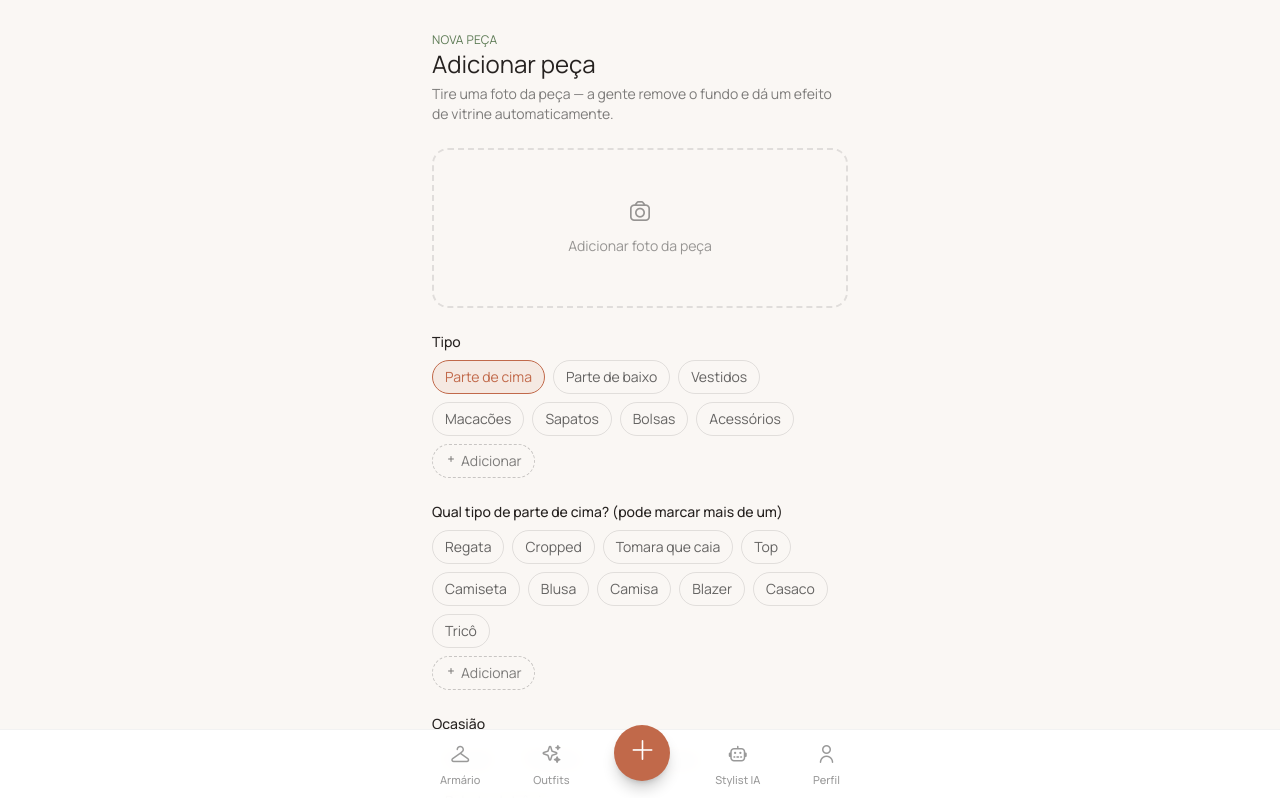
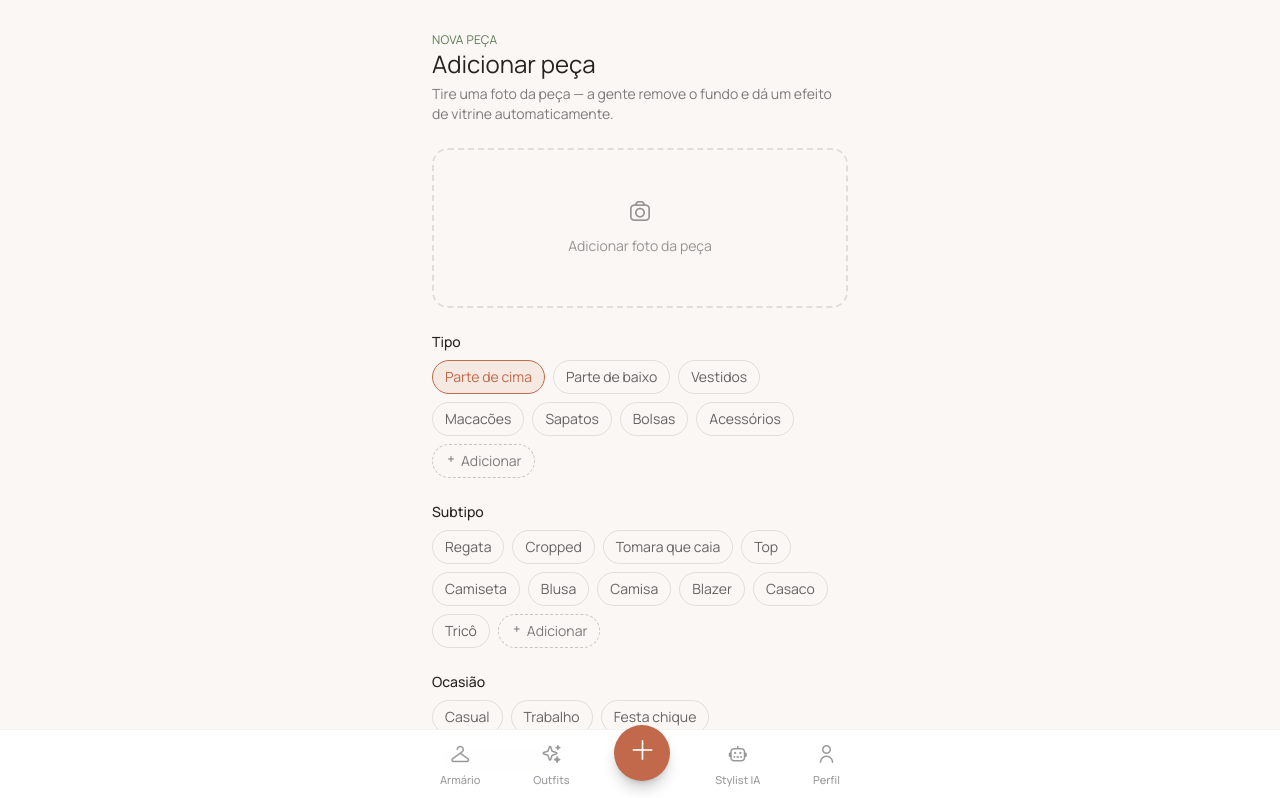
Before and after one commit to MarinaCarvalhoXavier/muse-app, a Next.js app: page /adicionar in a window 1280 px wide. Shown: the top 798 px of the page. Built offline with nearby package versions, Linux system fonts and the light colour scheme; no server answers.

Commit message:
Limita Tipo, Subtipo e Ocasiao a 3 linhas com botao 'mais', e simplifica label do Subtipo

```diff
--- a/src/app/adicionar/page.tsx
+++ b/src/app/adicionar/page.tsx
@@ -1,6 +1,6 @@
 "use client";
 
-import { useState } from "react";
+import { useEffect, useRef, useState } from "react";
 import { useRouter } from "next/navigation";
 import { Estacao, Ocasiao, Piece, Tipo } from "@/lib/types";
 import { generateId } from "@/lib/id";
@@ -76,7 +76,6 @@ export default function AdicionarPecaPage() {
     return mapa;
   });
   const [ocasioes, setOcasioes] = useState<Ocasiao[]>([]);
-  const [mostrarMaisOcasioes, setMostrarMaisOcasioes] = useState(false);
   const [cor, setCor] = useState(CORES_PADRAO[0]);
   const [estacoes, setEstacoes] = useState<Estacao[]>([]);
   const [favorita, setFavorita] = useState(false);
@@ -95,11 +94,6 @@ export default function AdicionarPecaPage() {
   function toggleOcasiao(o: Ocasiao) {
     setOcasioes((prev) => (prev.includes(o) ? prev.filter((x) => x !== o) : [...prev, o]));
   }
-
-  // Ocasiões padrão + qualquer uma já marcada ficam sempre visíveis. As
-  // outras (criadas por você antes) ficam escondidas atrás do "+ mais".
-  const ocasioesVisiveis = ocasioesOpcoes.filter((o) => OCASIOES_PADRAO.includes(o) || ocasioes.includes(o));
-  const ocasioesEscondidas = ocasioesOpcoes.filter((o) => !OCASIOES_PADRAO.includes(o) && !ocasioes.includes(o));
 
   function toggleEstacao(e: Estacao) {
     setEstacoes((prev) => (prev.includes(e) ? prev.filter((x) => x !== e) : [...prev, e]));
@@ -553,38 +547,35 @@ export default function AdicionarPecaPage() {
         </div>
 
         <Field label="Tipo">
-          <ChipGroup options={tipos} selected={[tipo]} onToggle={(o) => selecionarTipo(o)} />
-          <AddChip placeholder="Novo tipo" onAdd={handleNovoTipo} />
+          <CampoChips
+            options={tipos}
+            selected={[tipo]}
+            onToggle={(o) => selecionarTipo(o)}
+            addPlaceholder="Novo tipo"
+            onAdd={handleNovoTipo}
+          />
         </Field>
 
         {(SUBTIPOS_PADRAO[tipo] || customSubtipos[tipo]) && (
-          <Field label={`Qual tipo de ${tipo.toLowerCase()}? (pode marcar mais de um)`}>
-            <ChipGroup
+          <Field label="Subtipo">
+            <CampoChips
               options={[...(SUBTIPOS_PADRAO[tipo] ?? []), ...(customSubtipos[tipo] ?? [])]}
               selected={subtipos}
               onToggle={toggleSubtipo}
+              addPlaceholder="Novo subtipo"
+              onAdd={(nome) => handleNovoSubtipo(nome)}
             />
-            <AddChip placeholder="Novo subtipo" onAdd={(nome) => handleNovoSubtipo(nome)} />
           </Field>
         )}
 
         <Field label="Ocasião">
-          <ChipGroup options={ocasioesVisiveis} selected={ocasioes} onToggle={toggleOcasiao} />
-          {ocasioesEscondidas.length > 0 && (
-            <button
-              type="button"
-              onClick={() => setMostrarMaisOcasioes((v) => !v)}
-              className="mt-2 text-sm font-medium text-[var(--color-sage)]"
-            >
-              {mostrarMaisOcasioes ? "− ver menos" : `+ mais (${ocasioesEscondidas.length})`}
-            </button>
-          )}
-          {mostrarMaisOcasioes && ocasioesEscondidas.length > 0 && (
-            <div className="mt-2">
-              <ChipGroup options={ocasioesEscondidas} selected={ocasioes} onToggle={toggleOcasiao} />
-            </div>
-          )}
-          <AddChip placeholder="Nova ocasião" onAdd={handleNovaOcasiao} />
+          <CampoChips
+            options={ocasioesOpcoes}
+            selected={ocasioes}
+            onToggle={toggleOcasiao}
+            addPlaceholder="Nova ocasião"
+            onAdd={handleNovaOcasiao}
+          />
         </Field>
 
         <Field label="Cor">
@@ -690,6 +681,73 @@ function TextField({
   );
 }
 
+// Altura aproximada de 3 linhas de chips (chip ~34px + 8px de espaço entre
+// linhas). Usado pra limitar Tipo, Subtipo e Ocasião a no máximo 3 linhas,
+// com um "+ mais" pra revelar o resto quando não cabe.
+const ALTURA_TRES_LINHAS = 120;
+
+function CampoChips({
+  options,
+  selected,
+  onToggle,
+  addPlaceholder,
+  onAdd,
+}: {
+  options: string[];
+  selected: string[];
+  onToggle: (option: string) => void;
+  addPlaceholder: string;
+  onAdd: (value: string) => void;
+}) {
+  const containerRef = useRef<HTMLDivElement>(null);
+  const [passaDe3Linhas, setPassaDe3Linhas] = useState(false);
+  const [expandido, setExpandido] = useState(false);
+
+  useEffect(() => {
+    const el = containerRef.current;
+    if (!el) return;
+    setPassaDe3Linhas(el.scrollHeight > ALTURA_TRES_LINHAS + 2);
+  }, [options, selected]);
+
+  return (
+    <div>
+      <div
+        ref={containerRef}
+        className="flex flex-wrap gap-2 overflow-hidden"
+        style={{ maxHeight: expandido ? undefined : ALTURA_TRES_LINHAS }}
+      >
+        {options.map((option) => {
+          const active = selected.includes(option);
+          return (
+            <button
+              type="button"
+              key={option}
+              onClick={() => onToggle(option)}
+              className={`rounded-full border px-3 py-1.5 text-sm ${
+                active
+                  ? "border-[var(--color-terracota)] bg-[var(--color-terracota)]/10 text-[var(--color-terracota)]"
+                  : "border-black/10 text-black/60"
+              }`}
+            >
+              {option}
+            </button>
+          );
+        })}
+        <AddChipInline placeholder={addPlaceholder} onAdd={onAdd} onAbrir={() => setExpandido(true)} />
+      </div>
+      {passaDe3Linhas && (
+        <button
+          type="button"
+          onClick={() => setExpandido((v) => !v)}
+          className="mt-2 text-sm font-medium text-[var(--color-sage)]"
+        >
+          {expandido ? "− ver menos" : "+ mais"}
+        </button>
+      )}
+    </div>
+  );
+}
+
 function ChipGroup({
   options,
   selected,
@@ -722,9 +780,22 @@ function ChipGroup({
   );
 }
 
-function AddChip({ placeholder, onAdd }: { placeholder: string; onAdd: (value: string) => void }) {
+function AddChipInline({
+  placeholder,
+  onAdd,
+  onAbrir,
+}: {
+  placeholder: string;
+  onAdd: (value: string) => void;
+  onAbrir?: () => void;
+}) {
   const [aberto, setAberto] = useState(false);
   const [valor, setValor] = useState("");
+
+  function abrir() {
+    setAberto(true);
+    onAbrir?.();
+  }
 
   function confirmar() {
     onAdd(valor);
@@ -734,7 +805,7 @@ function AddChip({ placeholder, onAdd }: { placeholder: string; onAdd: (value: s
 
   if (aberto) {
     return (
-      <div className="mt-2 flex items-center gap-2">
+      <div className="flex items-center gap-2">
         <input
           autoFocus
           value={valor}
@@ -747,7 +818,7 @@ function AddChip({ placeholder, onAdd }: { placeholder: string; onAdd: (value: s
             if (e.key === "Escape") setAberto(false);
           }}
           placeholder={placeholder}
-          className="flex-1 rounded-full border border-black/10 px-3 py-1.5 text-sm"
+          className="rounded-full border border-black/10 px-3 py-1.5 text-sm"
         />
         <button
           type="button"
@@ -772,8 +843,8 @@ function AddChip({ placeholder, onAdd }: { placeholder: string; onAdd: (value: s
   return (
     <button
       type="button"
-      onClick={() => setAberto(true)}
-      className="mt-2 flex items-center gap-1 rounded-full border border-dashed border-black/20 px-3 py-1.5 text-sm text-black/50"
+      onClick={abrir}
+      className="flex items-center gap-1 rounded-full border border-dashed border-black/20 px-3 py-1.5 text-sm text-black/50"
     >
       <i className="fi-rr-plus-small text-xs" aria-hidden="true" />
       Adicionar
```
